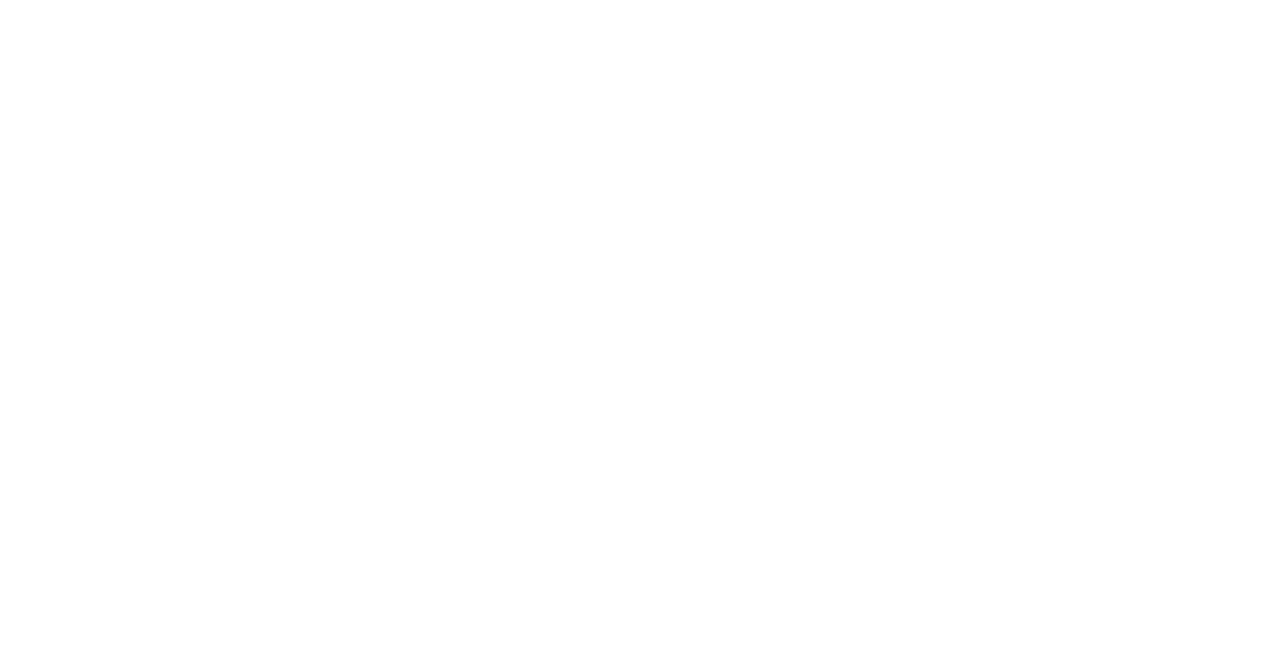
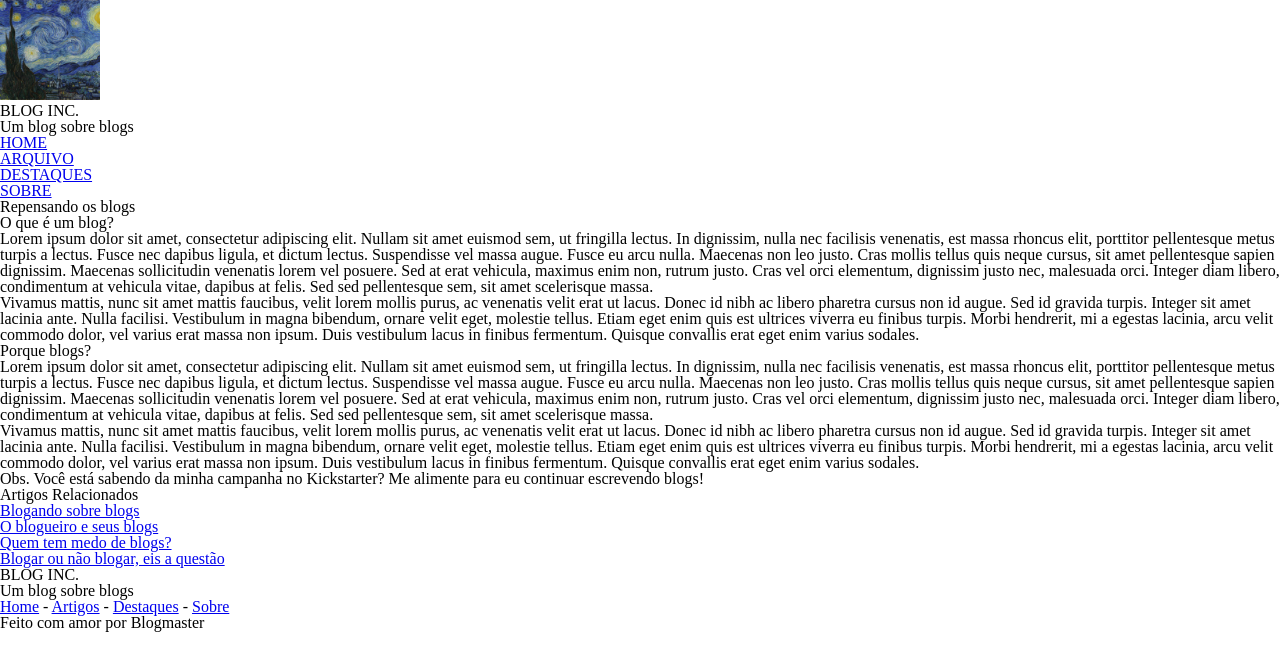
Before and after one commit to willsimoes/DSG1787, a plain HTML site: page exercicio1/blog.html in a window 1280 px wide. Drawn offline with Linux system fonts and the light colour scheme; files that its build step writes are made by us from their sources.

Commit message:
(Exercício 1) Completando html e adicionando logo

```diff
--- a/exercicio1/blog.html
+++ b/exercicio1/blog.html
@@ -8,6 +8,58 @@
 	</head>
 
 	<body>
+		<header>
+			<img src="images/starry-night.jpg" width="100" height="100">
+			<h1>BLOG INC.</h1>
+			<h2>Um blog sobre blogs</h2>
+			<nav>
+				<ul>
+					<li><a href="#">HOME</a></li>
+					<li><a href="#">ARQUIVO</a></li>
+					<li><a href="#">DESTAQUES</a></li>
+					<li><a href="#">SOBRE</a></li>
+				</ul>
+			</nav>
+		</header>
+
+		<article>
+			<h2>Repensando os blogs</h2>
+			<section>
+				<h3>O que é um blog?</h3>
+				<p>Lorem ipsum dolor sit amet, consectetur adipiscing elit. Nullam sit amet euismod sem, ut fringilla lectus. In dignissim, nulla nec facilisis venenatis, est massa rhoncus elit, porttitor pellentesque metus turpis a lectus. Fusce nec dapibus ligula, et dictum lectus. Suspendisse vel massa augue. Fusce eu arcu nulla. Maecenas non leo justo. Cras mollis tellus quis neque cursus, sit amet pellentesque sapien dignissim. Maecenas sollicitudin venenatis lorem vel posuere. Sed at erat vehicula, maximus enim non, rutrum justo. Cras vel orci elementum, dignissim justo nec, malesuada orci. Integer diam libero, condimentum at vehicula vitae, dapibus at felis. Sed sed pellentesque sem, sit amet scelerisque massa.</p>
+				<p>Vivamus mattis, nunc sit amet mattis faucibus, velit lorem mollis purus, ac venenatis velit erat ut lacus. Donec id nibh ac libero pharetra cursus non id augue. Sed id gravida turpis. Integer sit amet lacinia ante. Nulla facilisi. Vestibulum in magna bibendum, ornare velit eget, molestie tellus. Etiam eget enim quis est ultrices viverra eu finibus turpis. Morbi hendrerit, mi a egestas lacinia, arcu velit commodo dolor, vel varius erat massa non ipsum. Duis vestibulum lacus in finibus fermentum. Quisque convallis erat eget enim varius sodales.</p>
+			</section>
+			<section>
+				<h3>Porque blogs?</h3>
+				<p>Lorem ipsum dolor sit amet, consectetur adipiscing elit. Nullam sit amet euismod sem, ut fringilla lectus. In dignissim, nulla nec facilisis venenatis, est massa rhoncus elit, porttitor pellentesque metus turpis a lectus. Fusce nec dapibus ligula, et dictum lectus. Suspendisse vel massa augue. Fusce eu arcu nulla. Maecenas non leo justo. Cras mollis tellus quis neque cursus, sit amet pellentesque sapien dignissim. Maecenas sollicitudin venenatis lorem vel posuere. Sed at erat vehicula, maximus enim non, rutrum justo. Cras vel orci elementum, dignissim justo nec, malesuada orci. Integer diam libero, condimentum at vehicula vitae, dapibus at felis. Sed sed pellentesque sem, sit amet scelerisque massa.</p>
+				<p>Vivamus mattis, nunc sit amet mattis faucibus, velit lorem mollis purus, ac venenatis velit erat ut lacus. Donec id nibh ac libero pharetra cursus non id augue. Sed id gravida turpis. Integer sit amet lacinia ante. Nulla facilisi. Vestibulum in magna bibendum, ornare velit eget, molestie tellus. Etiam eget enim quis est ultrices viverra eu finibus turpis. Morbi hendrerit, mi a egestas lacinia, arcu velit commodo dolor, vel varius erat massa non ipsum. Duis vestibulum lacus in finibus fermentum. Quisque convallis erat eget enim varius sodales.</p>
+			</section>
+			<aside>
+				<p>Obs. Você está sabendo da minha campanha no Kickstarter?
+				Me alimente para eu continuar escrevendo blogs!</p>
+			</aside>
+			<aside>
+				<h4>Artigos Relacionados</h4>
+				<nav>
+					<ul>
+						<li><a href="#">Blogando sobre blogs</a></li>
+						<li><a href="#">O blogueiro e seus blogs</a></li>
+						<li><a href="#">Quem tem medo de blogs?</a></li>
+						<li><a href="#">Blogar ou não blogar, eis a questão</a></li>
+					</ul>
+				</nav>
+			</aside>
+		</article>
+
+
+		<footer>
+			<h1>BLOG INC.</h1>
+			<h2>Um blog sobre blogs</h2>
+			<nav>
+				<a href="#">Home</a> - <a href="#">Artigos</a> - <a href="#">Destaques</a> - <a href="#">Sobre</a>
+				<p>Feito com amor por Blogmaster</p>
+			</nav>
+		</footer>
 	</body>
 
 </html>
```
Also changed, not shown: exercicio1/images/starry-night.jpg (added).
